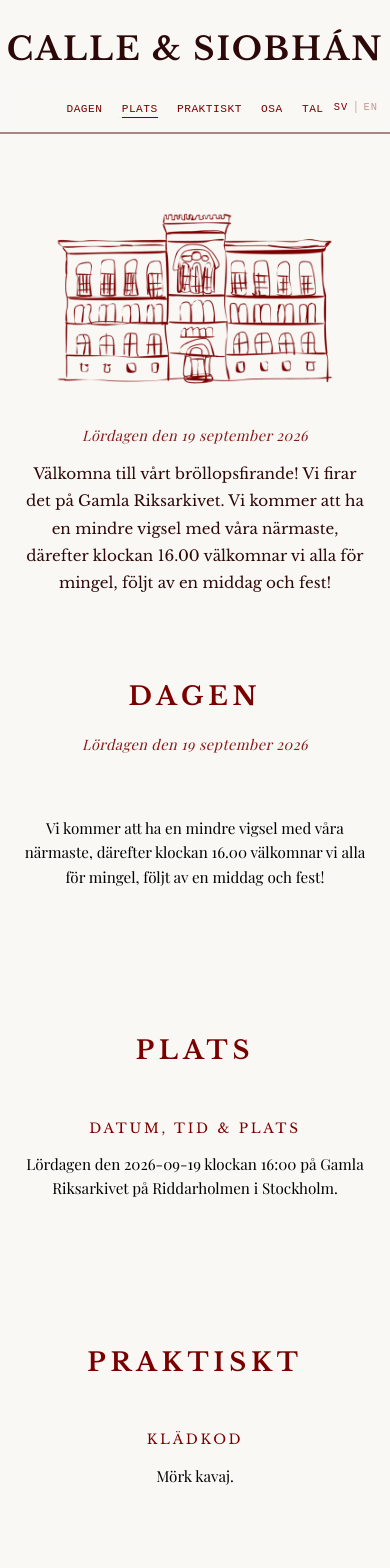
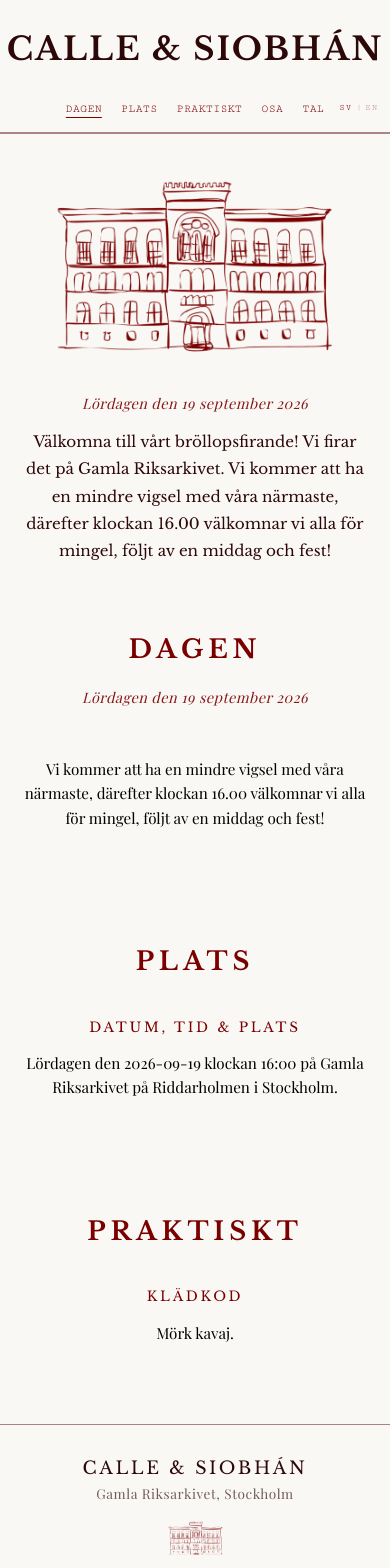
Before and after one commit to lukasdannemann/Wedding, a React (Vite) app: page / in a window 390 px wide. Shown: the top 1568 px of the page. Built offline with nearby package versions, Linux system fonts and the light colour scheme; a web font is replaced by a local one.

Commit message:
add appropriate styling

```diff
--- a/src/components/Footer/Footer.css
+++ b/src/components/Footer/Footer.css
@@ -3,7 +3,7 @@
     background-color: var(--color-bg-beige);
     border-top: 1px solid var(--color-border);
     padding: 2rem 3rem;
-    margin-top: 4rem;
+    margin-top: 2rem;
 }
 
 .footer-inner {
@@ -65,10 +65,11 @@
 @media (max-width: 600px) {
     .footer {
         padding: 2rem 1.5rem;
-        margin-top: 2rem;
+        margin-top: 1.25rem;
     }
 
     .footer-inner {
+        display: flex;
         flex-direction: column;
         align-items: center;
         text-align: center;
--- a/src/components/Header/Header.css
+++ b/src/components/Header/Header.css
@@ -9,7 +9,7 @@
 
 .header h1 {
     padding: 0;
-    margin: 1rem;
+    margin: 0.75rem 1rem;
 }
 
 h1 {
--- a/src/components/Hero/Hero.css
+++ b/src/components/Hero/Hero.css
@@ -1,7 +1,7 @@
 .hero-section {
     text-align: center;
     margin: 0;
-    padding: 3rem 0 0;
+    padding: 1.5rem 0 0;
 }
 
 .hero-intro {
@@ -21,7 +21,7 @@
 }
 
 .castle-container {
-    margin-top: 2.5rem;
+    margin-top: 1rem;
 }
 
 .castle-img {
@@ -34,7 +34,7 @@
 
 @media (max-width: 600px) {
     .hero-section {
-        padding-top: 2rem;
+        padding-top: 1rem;
     }
 
     .hero-intro {
@@ -50,6 +50,6 @@
     }
 
     .castle-container {
-        margin-top: 1.75rem;
+        margin-top: 0.75rem;
     }
 }
--- a/src/components/Navigation/Navigation.css
+++ b/src/components/Navigation/Navigation.css
@@ -27,7 +27,7 @@
 .navbar a {
   text-decoration: none;
   color: var(--color-burgundy);
-  font-family: "Special Elite", monospace;
+  font-family: 'Cutive Mono', monospace;
   font-size: 0.9rem;
   text-transform: uppercase;
   letter-spacing: 1px;
@@ -80,8 +80,8 @@
   background: none;
   border: none;
   cursor: pointer;
-  font-family: "Special Elite", monospace;
-  font-size: 0.75rem;
+  font-family: 'Cutive Mono', monospace;
+  font-size: 0.55rem;
   color: var(--color-burgundy);
   text-transform: uppercase;
   letter-spacing: 1px;
@@ -102,9 +102,23 @@
 .lang-toggle span {
   color: var(--color-burgundy);
   opacity: 0.3;
-  font-family: "Special Elite", monospace;
-  font-size: 0.75rem;
+  font-family: 'Cutive Mono', monospace;
+  font-size: 0.55rem;
   pointer-events: none;
+}
+
+@media (max-width: 800px) and (min-width: 601px) {
+    .navbar {
+        margin: 0 1.5rem;
+    }
+
+    .navbar ul {
+        gap: 1.5rem;
+    }
+
+    .navbar a {
+        font-size: 0.78rem;
+    }
 }
 
 @media (max-width: 600px) {
@@ -128,6 +142,10 @@
     }
 
     .lang-toggle button {
-        font-size: 0.65rem;
+        font-size: 0.55rem;
+    }
+
+    .lang-toggle span {
+        font-size: 0.55rem;
     }
 }
--- a/src/components/forms.css
+++ b/src/components/forms.css
@@ -93,19 +93,21 @@
   margin: 20px auto 0 auto;
   width: 100%;
   max-width: 250px;
-  background-color: var(--color-burgundy);
-  color: white;
+  background-color: transparent;
+  color: var(--color-burgundy);
   font-family: var(--font-main);
+  font-size: 0.85rem;
   text-transform: uppercase;
   letter-spacing: 2px;
-  padding: 15px;
-  border: none;
+  padding: 14px 20px;
+  border: 1px solid var(--color-burgundy);
   cursor: pointer;
-  transition: transform 0.2s, opacity 0.3s;
+  transition: background-color 0.25s ease, color 0.25s ease, transform 0.2s ease;
 }
 
 .submit-btn:hover {
-  opacity: 0.9;
+  background-color: var(--color-burgundy);
+  color: white;
   transform: translateY(-2px);
 }
 
--- a/src/index.css
+++ b/src/index.css
@@ -102,7 +102,7 @@ li {
 /* Lägg till/uppdatera i src/index.css */
 
 .section-container {
-    padding: 100px 20px;
+    padding: 60px 20px;
     display: flex;
     flex-direction: column;
     align-items: center;
@@ -117,7 +117,7 @@ li {
 }
 
 .section-content {
-    margin-top: 3rem;
+    margin-top: 1.5rem;
     width: 100%;
 }
 
@@ -142,37 +142,37 @@ li {
     max-width: 300px;
     height: 0;
     border-top: 1px solid var(--color-border);
-    margin: 2rem auto;
+    margin: 1.25rem auto;
 }
 
 .mini-castle-divider {
     width: 60px;
     height: auto;
     opacity: 0.3;
-    margin-top: 4rem;
+    margin-top: 2rem;
 }
 
 /* Lägg till längst ner i src/index.css */
 @media (max-width: 600px) {
     .section-container {
-        padding: 50px 20px; /* Minskar padding från 100px */
+        padding: 35px 20px;
     }
 
     .section-title {
-        font-size: 1.6rem; /* Minskar från 2rem */
-        letter-spacing: 0.3rem; /* Något tätare */
+        font-size: 1.6rem;
+        letter-spacing: 0.3rem;
     }
 
     .section-content {
-        margin-top: 2rem; /* Mindre avstånd till innehållet */
+        margin-top: 1.25rem;
     }
 
     .typewriter-text {
-        font-size: 0.95rem; /* Bättre läsbarhet på liten skärm */
+        font-size: 0.95rem;
         line-height: 1.6;
     }
 
     .thin-line {
-        margin: 1.5rem auto; /* Mindre luft runt linjerna */
+        margin: 1rem auto;
     }
 }
```
